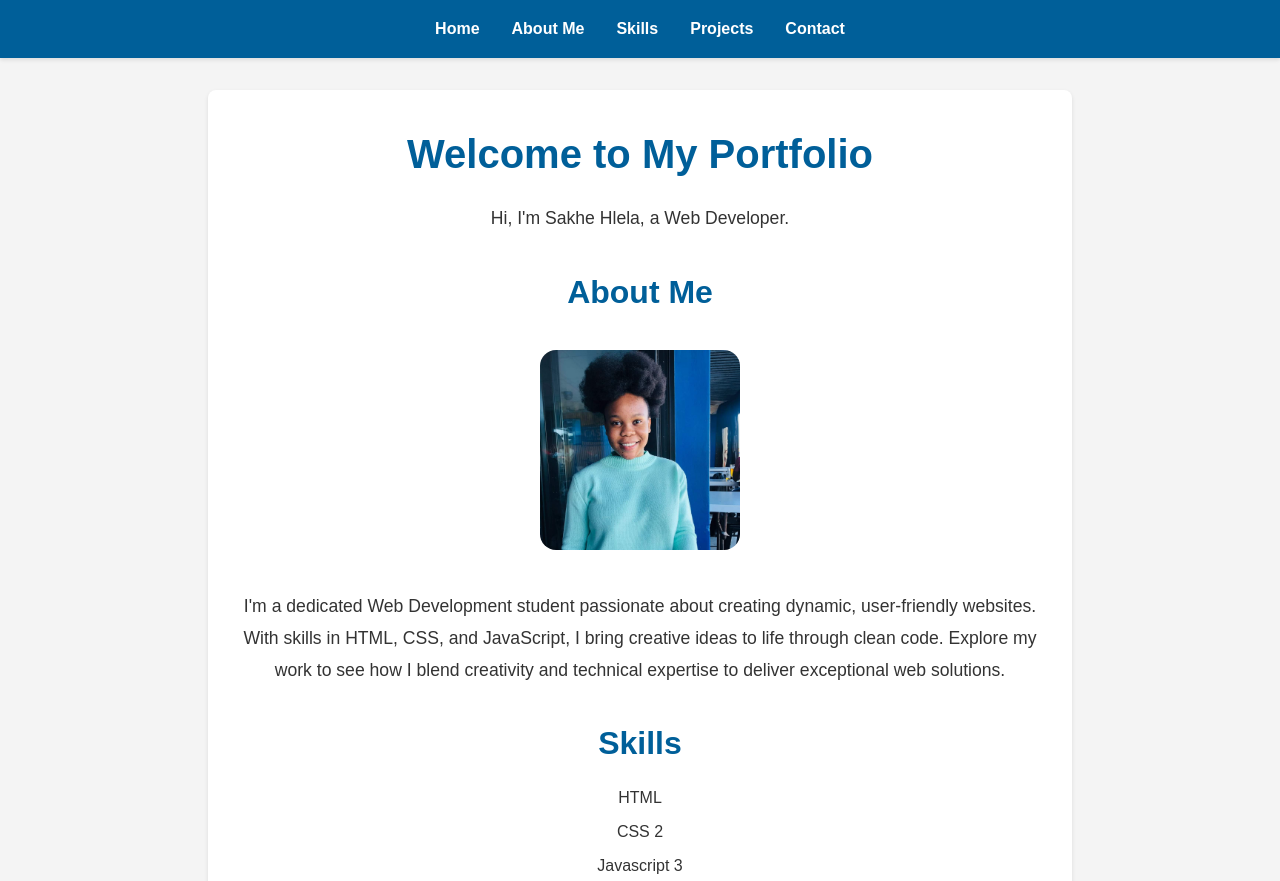
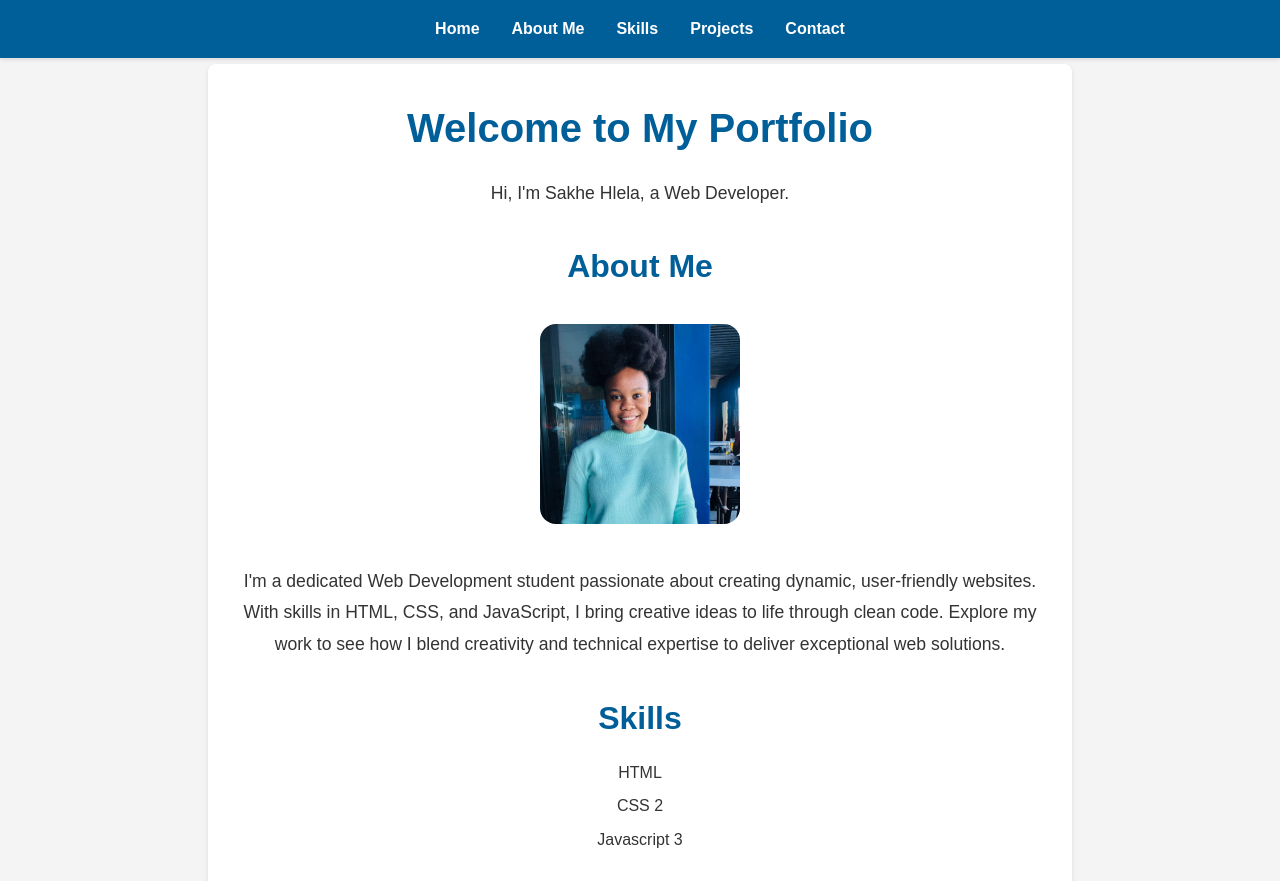
Before and after one commit to sakhehlela/simple_website, a plain HTML site: page index.html in a window 1280 px wide. Shown: the top 881 px of the page. Drawn offline with Linux system fonts and the light colour scheme.

Commit message:
Update styles.css

```diff
--- a/styles.css
+++ b/styles.css
@@ -12,6 +12,11 @@ header {
     color: #fff;
     padding: 1rem 0;
     box-shadow: 0 2px 4px rgba(0, 0, 0, 0.1);
+    position: fixed;
+    width: 100%;
+    top: 0;
+    left: 0;
+    z-index: 1000;
 }
 
 nav ul {
@@ -42,7 +47,7 @@ main {
     background-color: #fff;
     box-shadow: 0 2px 4px rgba(0, 0, 0, 0.1);
     max-width: 800px;
-    margin: 2rem auto;
+    margin: 4rem auto 2rem;
     border-radius: 8px;
 }
 
@@ -96,7 +101,6 @@ a:hover {
     text-decoration: underline;
 }
 
-
 form button {
     background-color: #005f99;
     color: #fff;
@@ -121,7 +125,6 @@ form button:hover {
     margin: 1rem 0;
 }
 
-
 button {
     background-color: #005f99;
     color: #fff;
```
